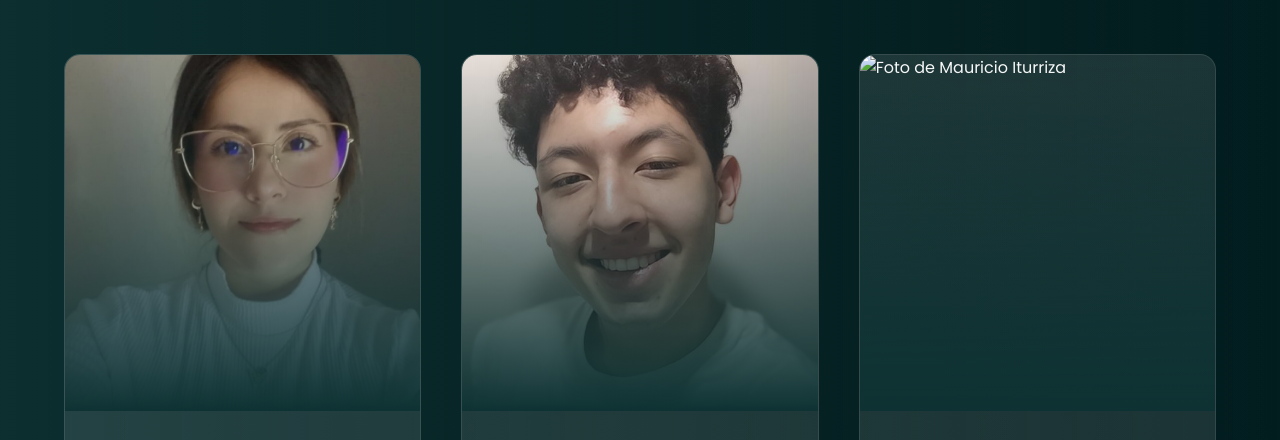
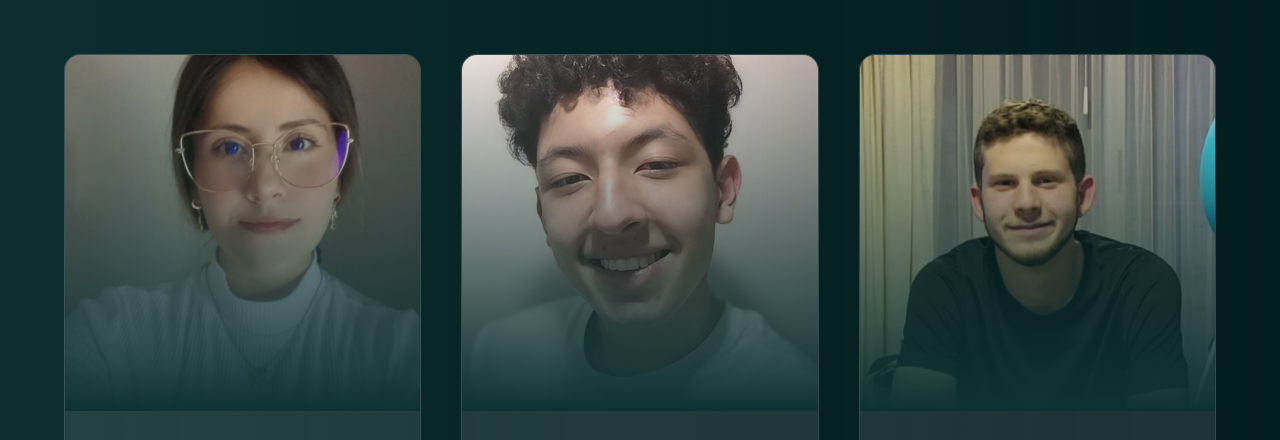
Before and after one commit to iCastro117/taller2ntd, a website: page html/secciones/equipo.html in a window 1280 px wide. Shown: the part 338-778 px from the top of the page. Drawn offline with Linux system fonts and the light colour scheme.

Commit message:
Mauricio photo added to team

```diff
--- a/html/secciones/equipo.html
+++ b/html/secciones/equipo.html
@@ -121,7 +121,7 @@
                         <article class="miembro">
                             <div class="miembro-inner">
                                 <div class="miembro-img">
-                                    <img src="../../assets/" alt="Foto de Mauricio Iturriza" loading="lazy">
+                                    <img src="../../assets/mauricioImage.jpeg" alt="Foto de Mauricio Iturriza" loading="lazy">
                                     <div class="miembro-overlay"></div>
                                 </div>
                                 <div class="miembro-info">
```
